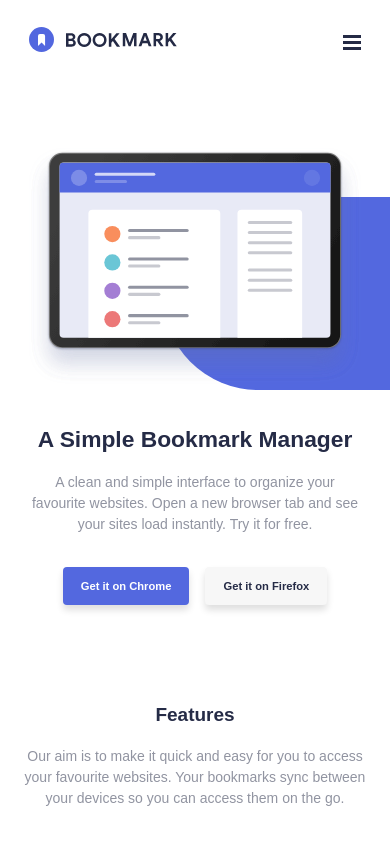
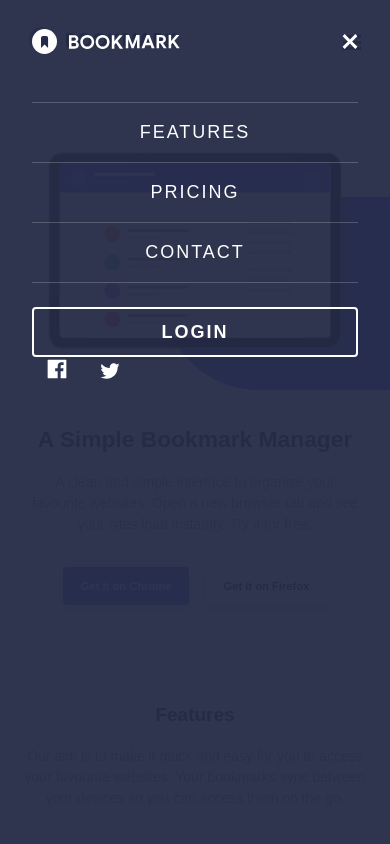
Before and after one commit to GiselaSolis/Bookmark-landing-page, a plain HTML site: page index.html in a window 390 px wide. Shown: the top 844 px of the page. Drawn offline with Linux system fonts and the light colour scheme; a web font is replaced by a local one.

Commit message:
mobile menu added

```diff
--- a/css/style.css
+++ b/css/style.css
@@ -685,10 +685,58 @@ svg:active {
     }
 }
 
+ /* Mobile menu */
+.mobile-menu{
+    display:none
+}
 
+@media only screen and (max-width: 375px), (orientation: portrait){
+    .mobile-menu{
+        display: block;
+        background-color:rgba(37,43,70,0.95);
+        padding: 1.8rem 2rem;
+        position: fixed;
+        z-index: 999;
+        height: 100vh;
+        width: 100vw;
+    }
+    .logo-row{
+        display: flex;
+        justify-content: space-between;
+        align-items: center;
+        margin-bottom: 3rem;
+    }
+    .mobile-close{
+        cursor: pointer;
+    }
+    .mobile-links-container{
+        width: 100%;
+        margin-bottom: 1.5rem;
+    }
+    .mobile-link{
+        padding: 1rem 0;
+        width: 100%;
+        text-align: center;
+        text-transform: uppercase;
+        font-size: 18px;
+        color: var(--color-contrast);
+        letter-spacing: 2px;
+        border-bottom: 1px solid rgb(255, 255, 255, 0.20);
+    }
+    .top-line{
+        border-top: 1px solid rgb(255, 255, 255, 0.20);
+    }
+    .btn-mobile-menu{
+        width: 100%;
+        background-color: transparent;
+        border: 2px solid var(--color-contrast);
+        color: var(--color-contrast);
+        text-transform: uppercase;
+        font-size: 18px;
+        font-weight: bold;
+        letter-spacing: 2px;
+        padding: .8rem 0;
+        border-radius: 4px;
 
-
-
-.hidden{
-    display:none;
+    }
 }
--- a/index.html
+++ b/index.html
@@ -10,6 +10,31 @@
 </head>
 
 <body>
+
+  <!-- Nav menu mobile -->
+  <div class="mobile-menu">
+    <div class="logo-row">
+      <img class="mobile-logo" src="./images/logo-bookmark-full-white.svg" alt="bookmark">
+      <img class="mobile-close" src="./images/icon-close.svg" alt="close">
+    </div>
+    <ul class="mobile-links-container">
+      <li class="mobile-link top-line"><a href="#"></a>Features</li>
+      <li class="mobile-link"><a href="#">Pricing</a></li>
+      <li class="mobile-link"><a href="#">Contact</a></li>
+    </ul>
+    <button class="btn-mobile-menu">Login</button>
+    <div class="mobile-social">
+      <svg xmlns="http://www.w3.org/2000/svg" width="24" height="24">
+        <path fill="#FFF" fill-rule="evenodd" d="M22.675 0H1.325C.593 0 0 .593 0 1.325v21.351C0 23.407.593 24 1.325 24H12.82v-9.294H9.692v-3.622h3.128V8.413c0-3.1 1.893-4.788 4.659-4.788 1.325 0 2.463.099 2.795.143v3.24l-1.918.001c-1.504 0-1.795.715-1.795 1.763v2.313h3.587l-.467 3.622h-3.12V24h6.116c.73 0 1.323-.593 1.323-1.325V1.325C24 .593 23.407 0 22.675 0z"/>
+      </svg>
+      <svg xmlns="http://www.w3.org/2000/svg" width="24" height="20">
+        <path fill="#FFF" fill-rule="evenodd" d="M24 2.557a9.83 9.83 0 0 1-2.828.775A4.932 4.932 0 0 0 23.337.608a9.864 9.864 0 0 1-3.127 1.195A4.916 4.916 0 0 0 16.616.248c-3.179 0-5.515 2.966-4.797 6.045A13.978 13.978 0 0 1 1.671 1.149a4.93 4.93 0 0 0 1.523 6.574 4.903 4.903 0 0 1-2.229-.616c-.054 2.281 1.581 4.415 3.949 4.89a4.935 4.935 0 0 1-2.224.084 4.928 4.928 0 0 0 4.6 3.419A9.9 9.9 0 0 1 0 17.54a13.94 13.94 0 0 0 7.548 2.212c9.142 0 14.307-7.721 13.995-14.646A10.025 10.025 0 0 0 24 2.557z"/>
+      </svg>
+    </div>
+
+
+    </div>
+  </div>
 
   <nav class="container-wide row">
     <a href="#"><img src="./images/logo-bookmark.svg" alt=""></a>
```
Also changed, not shown: images/logo-bookmark-full-white.svg (added).
